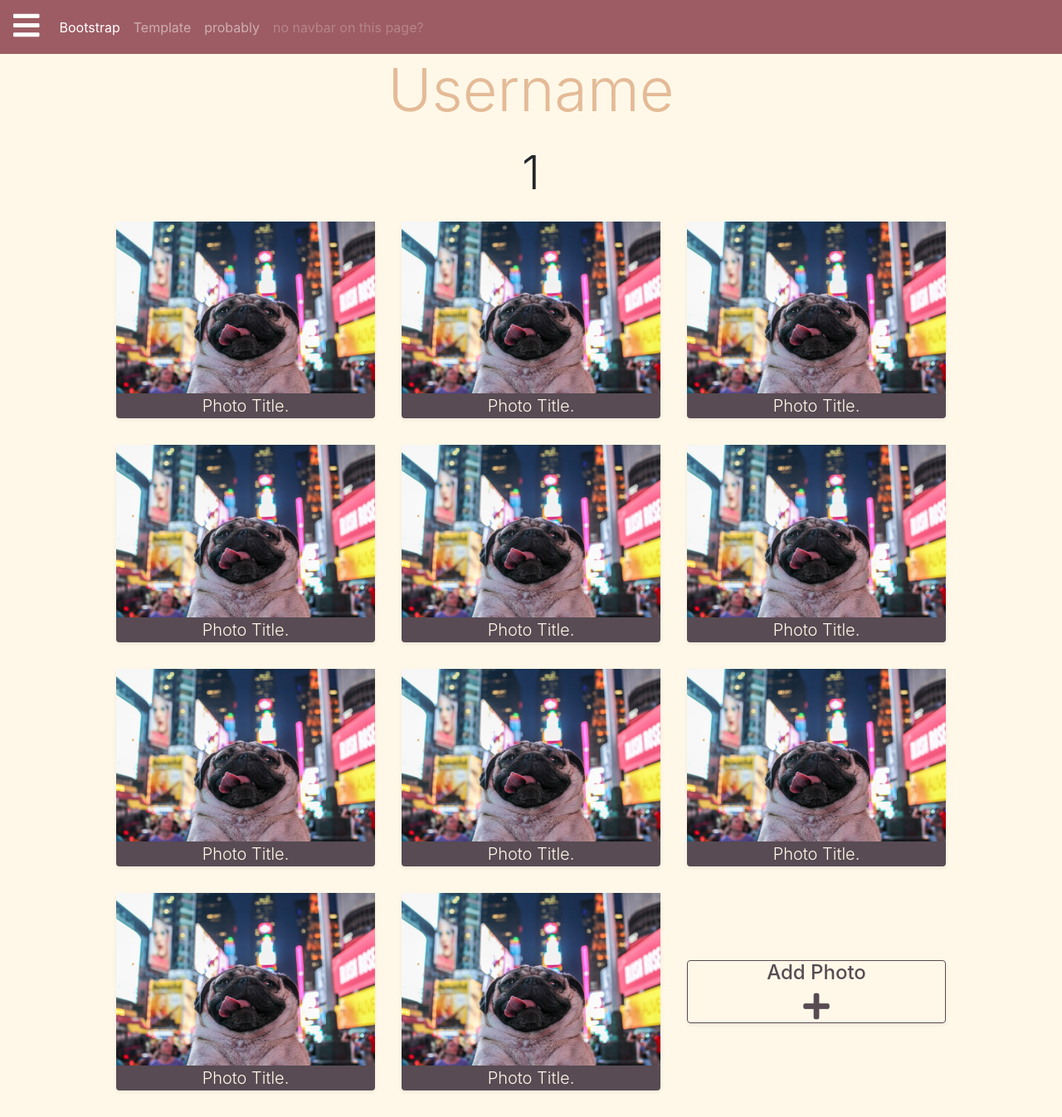
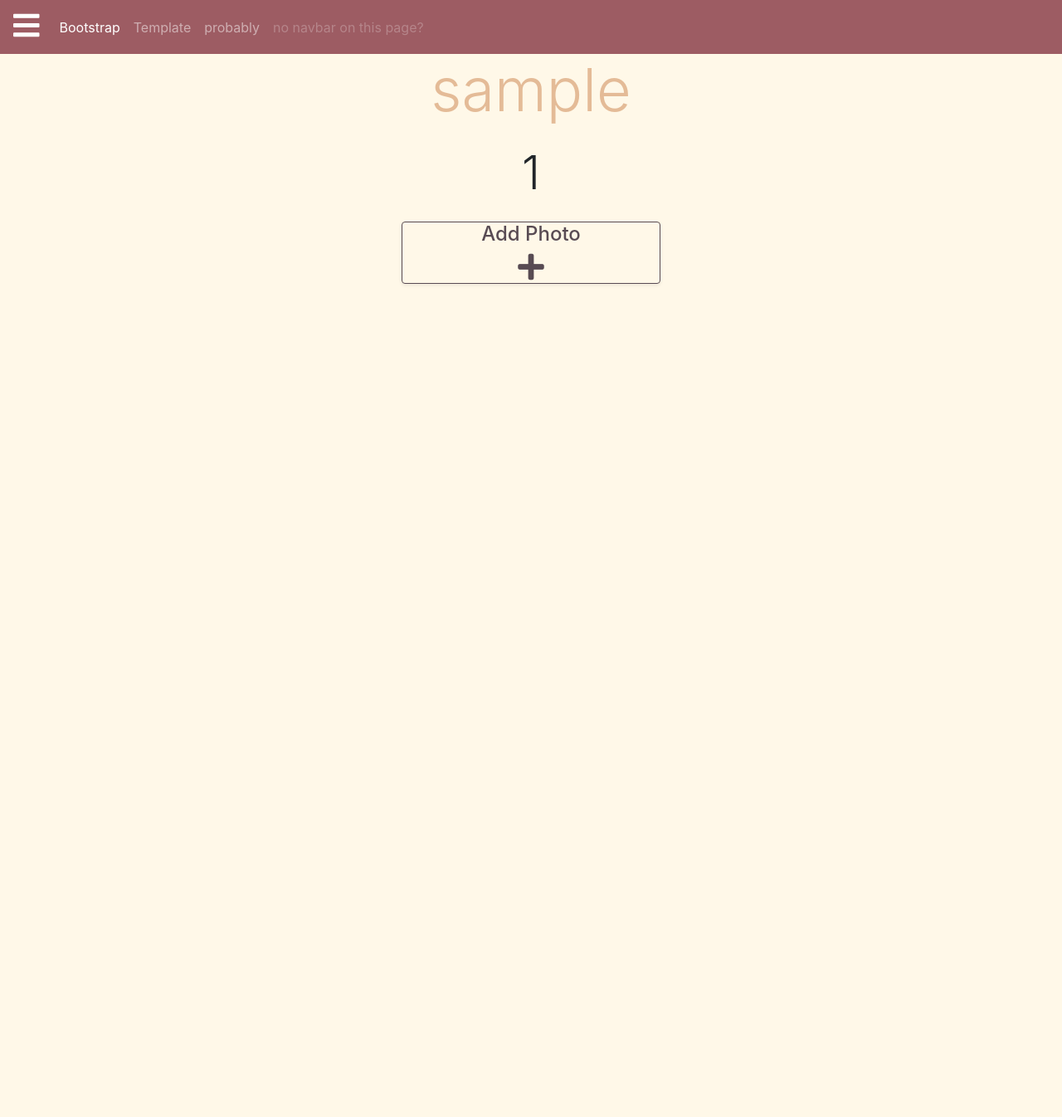
Before and after one commit to db101097/clickfilter, a Flask app: page /album/1 in a window 1280 px wide. Shown: the whole page at 83% size. After the commit the page ends 343 px from the top, so only its background shows below. Run offline with Flask 2, Linux system fonts and the light colour scheme; the visitor is signed in with stand-in values (Sample User, id 1); some libraries are stand-ins or nearby versions.

Commit message:
templates for album page, profile page are done

```diff
--- a/app/routes.py
+++ b/app/routes.py
@@ -92,7 +92,10 @@ def profile():
 @app.route('/album/<title>')
 def album(title):
     print(title)
-    return render_template('album.html', title=title)
+    if 'logged_in' not in session:
+        print("A user is NOT logged in")
+        return redirect(url_for('home'))
+    return render_template('album.html', title=title, username=session['username'])
 
 
 # route for photomode
--- a/app/templates/album.html
+++ b/app/templates/album.html
@@ -48,7 +48,7 @@
     <div class="container-fluid">
         <div class="row">
             <div class="col text-center profile-header">
-                <h1 class="display-3">Username</h1>
+                <h1 class="display-3">{{username}}</h1>
             </div>
         </div>
     </div>
@@ -61,50 +61,12 @@
         </div>
 
         <div class="row no-gutters justify-content-center">
+            {% for photo in photos %}
             <div class="col-3 photo text-center shadow-sm rounded">
-                <img src="{{ url_for('static', filename='img/pug.jpg') }}" class="img-fluid">
-                <p class="lead p-bot">Photo Title.</p>
+                <img src="{{photo['url']}}" class="img-fluid">
+                <p class="lead p-bot">{{photo['title']}}</p>
             </div>
-            <div class="col-3 photo text-center shadow-sm rounded">
-                <img src="{{ url_for('static', filename='img/pug.jpg') }}" class="img-fluid">
-                <p class="lead p-bot">Photo Title.</p>
-            </div>
-            <div class="col-3 photo text-center shadow-sm rounded">
-                <img src="{{ url_for('static', filename='img/pug.jpg') }}" class="img-fluid">
-                <p class="lead p-bot">Photo Title.</p>
-            </div>
-            <div class="col-3 photo text-center shadow-sm rounded">
-                <img src="{{ url_for('static', filename='img/pug.jpg') }}" class="img-fluid">
-                <p class="lead p-bot">Photo Title.</p>
-            </div>
-            <div class="col-3 photo text-center shadow-sm rounded">
-                <img src="{{ url_for('static', filename='img/pug.jpg') }}" class="img-fluid">
-                <p class="lead p-bot">Photo Title.</p>
-            </div>
-            <div class="col-3 photo text-center shadow-sm rounded">
-                <img src="{{ url_for('static', filename='img/pug.jpg') }}" class="img-fluid">
-                <p class="lead p-bot">Photo Title.</p>
-            </div>
-            <div class="col-3 photo text-center shadow-sm rounded">
-                <img src="{{ url_for('static', filename='img/pug.jpg') }}" class="img-fluid">
-                <p class="lead p-bot">Photo Title.</p>
-            </div>
-            <div class="col-3 photo text-center shadow-sm rounded">
-                <img src="{{ url_for('static', filename='img/pug.jpg') }}" class="img-fluid">
-                <p class="lead p-bot">Photo Title.</p>
-            </div>
-            <div class="col-3 photo text-center shadow-sm rounded">
-                <img src="{{ url_for('static', filename='img/pug.jpg') }}" class="img-fluid">
-                <p class="lead p-bot">Photo Title.</p>
-            </div>
-            <div class="col-3 photo text-center shadow-sm rounded">
-                <img src="{{ url_for('static', filename='img/pug.jpg') }}" class="img-fluid">
-                <p class="lead p-bot">Photo Title.</p>
-            </div>
-            <div class="col-3 photo text-center shadow-sm rounded">
-                <img src="{{ url_for('static', filename='img/pug.jpg') }}" class="img-fluid">
-                <p class="lead p-bot">Photo Title.</p>
-            </div>
+            {% endfor %}
             <div class="col-3 add-photo text-center shadow-sm rounded justify-content-center align-self-center">
                 <div class="center-me" id="addNewPhoto" data-toggle="modal" data-target="#photoModal">
                     <h4>Add Photo</h4>
```
Also changed, not shown: app/templates/profile.html (+4 -42 lines).
